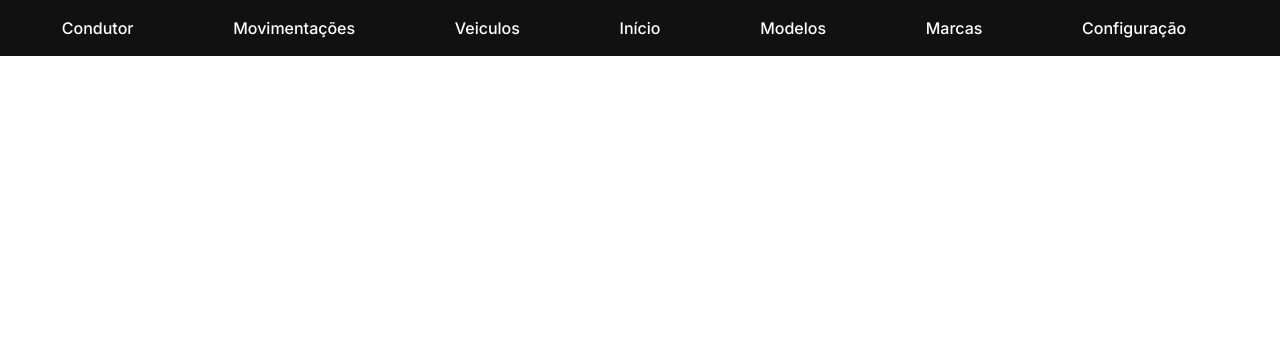
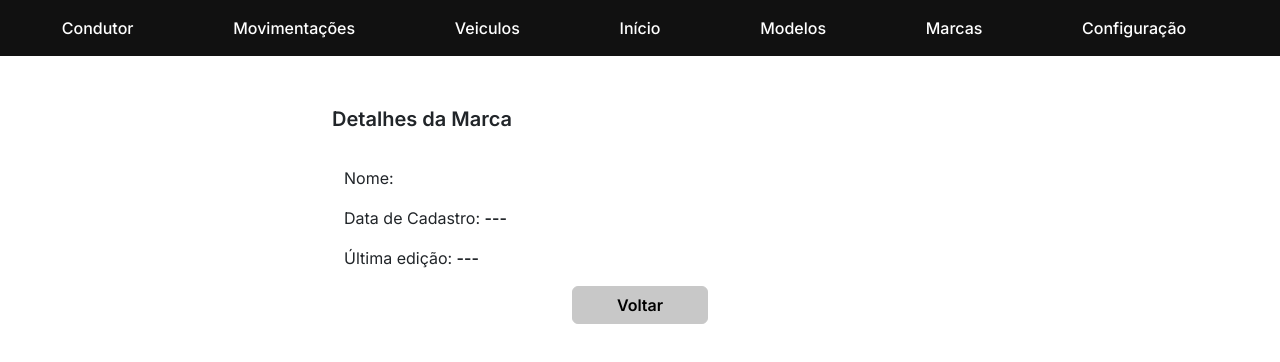
Before and after one commit to jean-mb/estacionamento_frontend, a Vue app: page /marca/listar in a window 1280 px wide. Shown: the top 362 px of the page. Built offline with nearby package versions, Linux system fonts and the light colour scheme.

Commit message:
info de marca

```diff
--- a/src/App.vue
+++ b/src/App.vue
@@ -45,7 +45,7 @@ $theme-colors: (
 * {
   font-family: var(--font-principal);
 }
-.btn {
+.btn, .dado {
   font-weight: var(--font-weight-destaque) !important;
 }
 
--- a/src/components/BotoesAcoes.vue
+++ b/src/components/BotoesAcoes.vue
@@ -3,7 +3,7 @@
     <div class="btn-group" role="group">
       <router-link v-if="listarRoute != null" type="button" class="btn btn-sm btn-info" :to="{
         name: listarRoute,
-        query: { id: id, form: 'listar' }
+        query: { id: id }
       }">
         <i class="bi bi-info-square"></i> </router-link>
       <router-link v-if="editarRoute != null" type="button" class="btn btn-sm btn-warning mr-2" :to="{
--- a/src/router/index.ts
+++ b/src/router/index.ts
@@ -65,6 +65,11 @@ const routes: Array<RouteRecordRaw> = [
     component: () => import(/* webpackChunkName: "about" */ '../views/marca/MarcasView.vue')
   },
   {
+    path: '/marca/listar',
+    name: 'marca.listar',
+    component: () => import(/* webpackChunkName: "about" */ '../views/marca/MarcaInfoView.vue')
+  },
+  {
     path: '/marca/formulario',
     name: 'marca.form',
     component: () => import(/* webpackChunkName: "about" */ '../views/marca/MarcasFormView.vue'),
@@ -72,11 +77,6 @@ const routes: Array<RouteRecordRaw> = [
       {
         path: '/marca/formulario',
         name: 'marca.form.editar',
-        component: () => import(/* webpackChunkName: "about" */ '../views/marca/MarcasFormView.vue')
-      },
-      {
-        path: '/marca/formulario',
-        name: 'marca.form.listar',
         component: () => import(/* webpackChunkName: "about" */ '../views/marca/MarcasFormView.vue')
       },
       {
--- /dev/null
+++ b/src/views/marca/MarcaInfoView.vue
@@ -0,0 +1,100 @@
+<template>
+  <div class="container w-50">
+    <div class="row mt-5">
+      <div class="col-md-12 text-start">
+        <p class="fs-5">Detalhes da Marca</p>
+      </div>
+      <div class="col-md-2"></div>
+    </div>
+
+    <div class="row w-100 d-flex justify-content-center m-0">
+      <div class="mt-3 w-100 text-start">
+        <p class="fs-6">Nome: <span class="dado">{{ marca.nome }}</span></p>
+      </div>
+    </div>
+    <div class="row w-100 d-flex justify-content-center m-0">
+      <div class="w-100 text-start">
+        <p class="fs-6">Data de Cadastro: <span class="dado">{{ formatDate(marca.cadastro) }}</span></p>
+      </div>
+    </div>
+    <div class="row w-100 d-flex justify-content-center m-0">
+      <div class="w-100 text-start">
+        <p class="fs-6">Última edição: <span class="dado">{{ formatDate(marca.edicao) }}</span></p>
+      </div>
+    </div>
+
+    <div class="row d-flex justify-content-center">
+      <div class="col-md-3">
+        <div class="d-grid gap-2">
+          <router-link type="button" class="btn btn-secondary" to="/marcas">Voltar
+          </router-link>
+        </div>
+      </div>
+    </div>
+  </div>
+</template>
+
+<script lang="ts">
+import { MarcaClient } from '@/client/marca.client'
+import { Marca } from '@/model/marca'
+import { defineComponent } from 'vue'
+
+export default defineComponent({
+  name: 'MarcaFormulario',
+  data(): any {
+    return {
+      marca: new Marca(),
+    }
+  },
+  computed: {
+    id(): any {
+      return this.$route.query.id
+    }
+  },
+  mounted() {
+    if (this.id !== undefined) {
+      this.findById(Number(this.id))
+    }
+  },
+  methods: {
+    formatDate(dateString: string | number | Date) {
+      if (dateString != null) {
+        const dateTime = new Date(dateString)
+        const formattedDate = dateTime.toLocaleDateString()
+        const formattedTime = dateTime.toLocaleTimeString([], {
+          hour: '2-digit',
+          minute: '2-digit'
+        })
+        return `${formattedDate} ${formattedTime}`
+      } else {
+        return '---'
+      }
+    },
+    findById(id: number) {
+      const marcaClient = new MarcaClient()
+      marcaClient
+        .findById(id)
+        .then(sucess => {
+          this.marca = sucess
+        })
+        .catch(error => {
+          this.mensagem.mensagem = error.response.data
+          this.mensagem.status = false
+          this.mensagem.ativo = true
+        })
+    }
+  }
+})
+</script>
+
+<style lang="scss">
+$theme-colors: (
+  'dark': #111111,
+  'primary': #515151,
+  'secondary': #c8c8c8,
+  'info': #a4a4a4,
+  'success': #198754,
+  'warning': #ffc107,
+  'danger': #dc3545
+);
+@import 'node_modules/bootstrap/scss/bootstrap.scss';</style>
--- a/src/views/marca/MarcasFormView.vue
+++ b/src/views/marca/MarcasFormView.vue
@@ -1,19 +1,25 @@
 <template>
-  <div class="container w-50">
+  <div v-if="this.form == 'listar'" class="container w-50">
     <div class="row mt-5">
-      <div class="col-md-12 text-center">
-        <p class="fs-5">Cadastro de Marca</p>
+      <div class="col-md-12 text-start">
+        <p v-if="this.form == 'listar'" class="fs-5">Detalhes da Marca</p>
       </div>
       <div class="col-md-2"></div>
     </div>
 
-    <AvisoComponent :ativo="mensagem.ativo" :sucesso="mensagem.status" :mensagem="mensagem.mensagem"></AvisoComponent>
-
-    <div class="row w-100 d-flex justify-content-center m-0 mb-2">
-      <div class="mb-3 mt-3 w-50 text-start">
-        <label for="nome" class="form-label">Nome da Marca</label>
-        <input id="nome" type="text" :disabled="this.form === 'toggle' ? '' : disabled" class="form-control"
-          v-model="marca.nome" />
+    <div class="row w-100 d-flex justify-content-center m-0">
+      <div class="mt-3 w-100 text-start">
+        <p class="fs-6">Nome: <span class="dado">{{ marca.nome }}</span></p>
+      </div>
+    </div>
+    <div class="row w-100 d-flex justify-content-center m-0">
+      <div class="w-100 text-start">
+        <p class="fs-6">Data de Cadastro: <span class="dado">{{ formatDate(marca.cadastro) }}</span></p>
+      </div>
+    </div>
+    <div class="row w-100 d-flex justify-content-center m-0">
+      <div class="w-100 text-start">
+        <p class="fs-6">Última edição: <span class="dado">{{ formatDate(marca.edicao) }}</span></p>
       </div>
     </div>
 
@@ -24,7 +30,37 @@
           </router-link>
         </div>
       </div>
+    </div>
+  </div>
+
+  <div v-if="this.form != 'listar'" class="container w-50">
+    <div class="row mt-5">
+      <div class="col-md-12 text-center">
+        <p v-if="this.form == undefined" class="fs-5">Cadastro de Marca</p>
+        <p v-if="this.form == 'editar'" class="fs-5">Editar Marca</p>
+        <p v-if="this.form == 'toggle' && marca.ativo === true" class="fs-5">Excluir Marca</p>
+        <p v-if="this.form == 'toggle' && marca.ativo === false" class="fs-5">Ativar Marca</p>
+      </div>
+      <div class="col-md-2"></div>
+    </div>
+
+    <AvisoComponent :ativo="mensagem.ativo" :sucesso="mensagem.status" :mensagem="mensagem.mensagem"></AvisoComponent>
+
+    <div v-if="this.form != 'listar'" class="row w-100 d-flex justify-content-center m-0 mb-2">
+      <div class="mb-3 mt-3 w-50 text-start">
+        <label for="nome" class="form-label">Nome da Marca</label>
+        <input id="nome" type="text" :disabled="this.form === 'toggle' ? '' : disabled" class="form-control"
+          v-model="marca.nome" />
+      </div>
+    </div>
+    <div class="row d-flex justify-content-center">
       <div class="col-md-3">
+        <div class="d-grid gap-2">
+          <router-link type="button" class="btn btn-secondary" to="/marcas">Voltar
+          </router-link>
+        </div>
+      </div>
+      <div v-if="this.form != 'listar'" class="col-md-3">
         <div class="d-grid gap-2">
           <button v-if="this.form === undefined" type="button" class="btn btn-primary" @click="onClickCadastrar()">
             Cadastrar
@@ -81,6 +117,19 @@ export default defineComponent({
     }
   },
   methods: {
+    formatDate(dateString: string | number | Date) {
+      if (dateString != null) {
+        const dateTime = new Date(dateString)
+        const formattedDate = dateTime.toLocaleDateString()
+        const formattedTime = dateTime.toLocaleTimeString([], {
+          hour: '2-digit',
+          minute: '2-digit'
+        })
+        return `${formattedDate} ${formattedTime}`
+      } else {
+        return '---'
+      }
+    },
     onClickCadastrar() {
       const marcaClient = new MarcaClient()
       marcaClient
--- a/src/views/marca/MarcasView.vue
+++ b/src/views/marca/MarcasView.vue
@@ -32,7 +32,7 @@
           </th>
 
           <th class="align-middle text-center col-md-2">
-            <BotoesAcoes listarRoute="marca.form.listar" editarRoute="marca.form.editar" toggleRoute="marca.form.toggle" :isAtivo="item.ativo" :id="item.id">
+            <BotoesAcoes listarRoute="marca.listar" editarRoute="marca.form.editar" toggleRoute="marca.form.toggle" :isAtivo="item.ativo" :id="item.id">
             </BotoesAcoes>
           </th>
         </tr>
```
